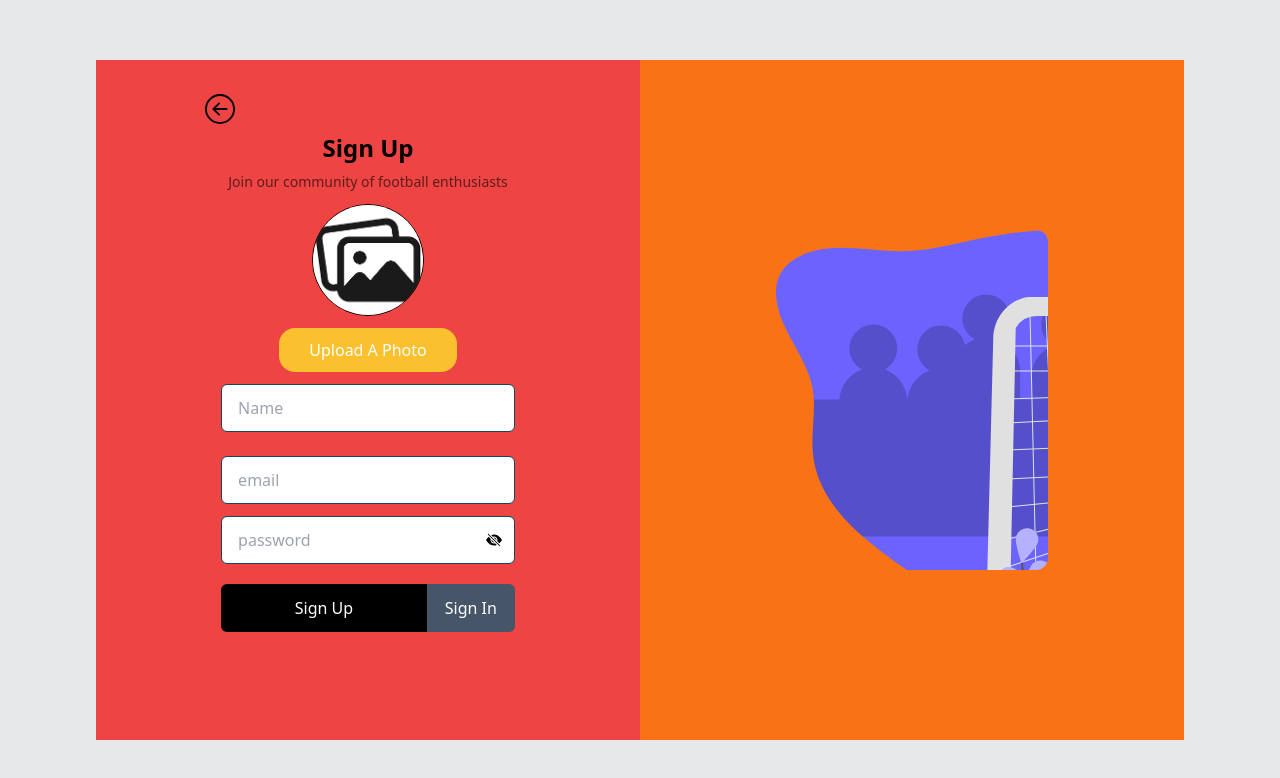
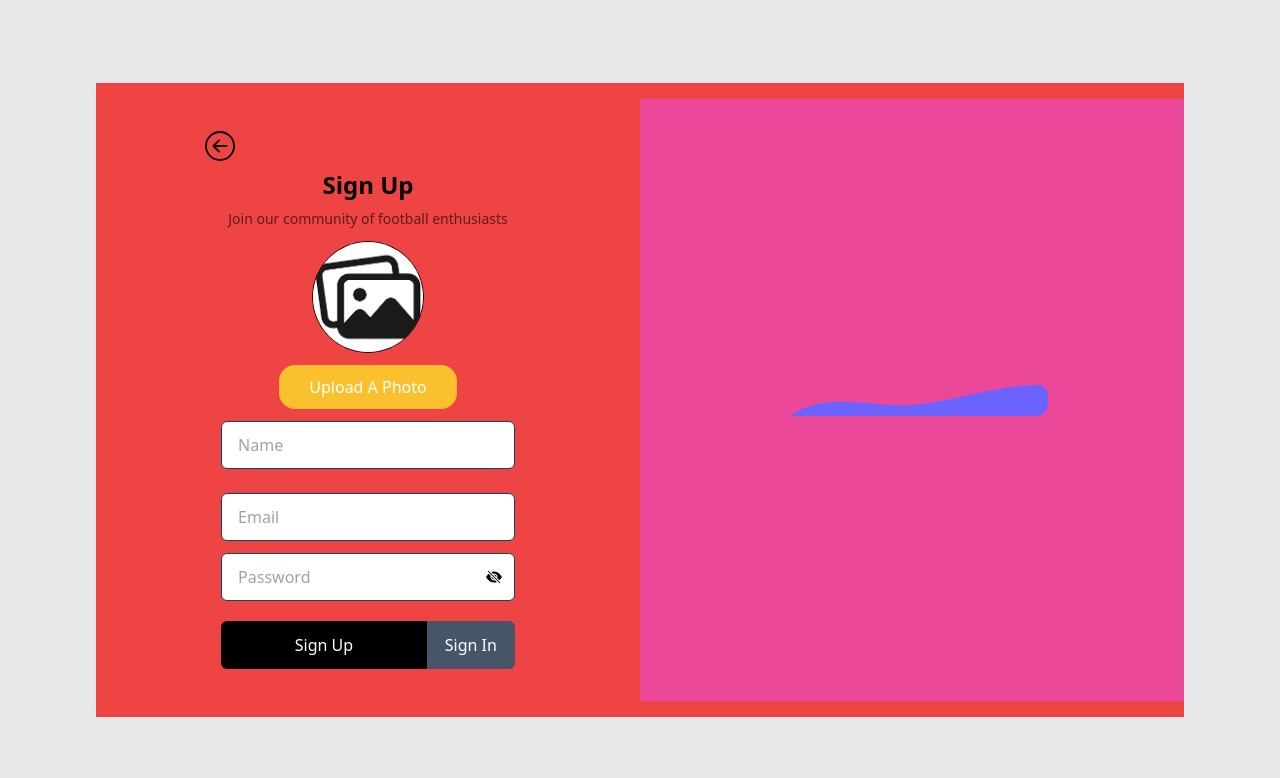
Before and after one commit to dev-sylv/Predict-Match-FE, a React (Vite) app: page /sign-up in a window 1280 px wide. Shown: the top 778 px of the page. Built offline with nearby package versions, Linux system fonts and the light colour scheme.

Commit message:
saving erros upates

```diff
--- a/src/pages/Auth/SignUp.tsx
+++ b/src/pages/Auth/SignUp.tsx
@@ -17,7 +17,7 @@ import { ReadNewUsers } from "../../Global/RecoilStateManagement";
 import Swal from "sweetalert2";
 
 const SignUp = () => {
-  const [show, setshow] = React.useState(false);
+  const [show, setshow] = React.useState(true);
 
   const toggleFn = () => {
     setshow(!show);
@@ -33,7 +33,7 @@ const SignUp = () => {
   const navigate = useNavigate();
   const goBack = () => {
     navigate(-1);
-  }; // navigate to prevoius page
+  }; // navigate to previous page
 
   const [image, setimage] = React.useState("");
   const [previewURl, setpreviewURl] = React.useState(
@@ -49,9 +49,9 @@ const SignUp = () => {
   // consuming data
   const schema = yup
     .object({
-      name: yup.string().required("field must be required"),
-      email: yup.string().required("field must be required"),
-      password: yup.string().required("field must be required"),
+      name: yup.string().required("Name must be required"),
+      email: yup.string().required("Please input an email"),
+      password: yup.string().required("Enter a strong password"),
     })
     .required();
   type formData = yup.InferType<typeof schema>;
@@ -67,15 +67,30 @@ const SignUp = () => {
     mutationKey: ["user"],
     mutationFn: registerUser,
 
+    // If successfull
     onSuccess: (data: any) => {
-      console.log("data", data);
+      console.log("data of new users: ", data);
       setUsers(data.data.data);
 
       Swal.fire({
         title: "User registered sucessfully",
-        html: "redirecting to login",
-        timer: 1000,
+        html: "Redirecting to email for OTP",
+        timer: 2000,
+        icon: "success",
         timerProgressBar: true,
+        willClose: () => {
+          navigate("/otp");
+        },
+      });
+    },
+
+    // If an error occured:
+    onError: (error: any) => {
+      Swal.fire({
+        title: "Couldn't create new user",
+        text: error?.response?.data?.message,
+        timer: 2000,
+        icon: "error",
       });
     },
   });
@@ -84,19 +99,14 @@ const SignUp = () => {
     posting.mutate(data);
   });
 
-  console.log("submit", posting);
-
-  console.log("setUsers to test", setUsers);
-
   return (
     <div className="w-full h-screen bg-[#E6E8EA] flex items-center justify-center">
-      <div className="w-[85%] h-[85%] bg-red-500 flex">
-        <div className="w-[50%] h-[100%] flex items-center justify-center">
-          <div className="w-[60%] h-[90%]  flex items-center flex-col">
+      <div className="w-[85%] pt-4 pb-4 bg-red-500 flex">
+        <div className="w-[50%] pt-4 pb-4 flex items-center justify-center">
+          <div className="w-[60%] pt-4 pb-4  flex items-center flex-col">
             <div
               onClick={goBack}
-              className="text-[30px] font-bold   cursor-pointer self-start"
-            >
+              className="text-[30px] font-bold   cursor-pointer self-start">
               <BsArrowLeftCircle />
             </div>
             <div className="flex items-center justify-center flex-col">
@@ -112,8 +122,7 @@ const SignUp = () => {
             />
             <label
               htmlFor="pix"
-              className="rounded-2xl cursor-pointer bg-[#fbc02d] py-[10px] px-[30px] text-white capitalize"
-            >
+              className="rounded-2xl cursor-pointer bg-[#fbc02d] py-[10px] px-[30px] text-white capitalize">
               <input
                 onChange={captureImage}
                 type="file"
@@ -129,48 +138,57 @@ const SignUp = () => {
               {...register("name")}
               placeholder="name"
             />
+            <p className="w-[90%] text-red capitalize">
+              {errors.name && errors.name.message}
+            </p>
+
             <input
-              className="w-[90%] h-12 m-3 pl-4  outline-1  outline-[#fbc02d] rounded-md  border border-[#10475a] "
+              className="w-[90%] h-12 m-3 pl-4  outline-1  outline-[#fbc02d] rounded-md  border border-[#10475a] capitalize"
               type="email"
               placeholder="email"
               {...register("email")}
             />
+            <p className="w-[90%] text-red capitalize">
+              {errors.email && errors.email.message}
+            </p>
+
             <div className="w-[90%] flex justify-center items-center outline-1  outline-[rgba(0,0,0,0.6)] rounded-md bg-white pl-1 border border-[#10475a]">
               <input
-                className="w-full h-full outline-none m-3 bg-transparent "
+                className="w-full h-full outline-none m-3 bg-transparent capitalize"
                 type={show ? "password" : "text"}
                 placeholder="password"
                 {...register("password")}
               />
+              <p className="w-[90%] text-red capitalize">
+                {errors.password && errors.password.message}
+              </p>
               {show ? (
                 <div onClick={toggleFn} className="mr-3 cursor-pointer">
-                  <BsFillEyeFill />
+                  <BsFillEyeSlashFill />
                 </div>
               ) : (
                 <div onClick={toggleFn} className="mr-3 cursor-pointer">
-                  <BsFillEyeSlashFill />
+                  <BsFillEyeFill />
                 </div>
               )}
             </div>
             <div className="w-[90%] flex justify-center items-center">
               <button
                 onClick={Submit}
-                className="h-12 mt-5 bg-black p-1 w-[70%] text-white capitalize font-medium rounded-l-md"
-              >
+                className="h-12 mt-5 bg-black p-1 w-[70%] text-white capitalize font-medium rounded-l-md">
                 sign up
               </button>
               <Link
                 className="h-12 mt-5 bg-slate-600 p-1 w-[30%] text-white capitalize font-medium rounded-r-md flex justify-center items-center"
-                to={"/login"}
-              >
+                to={"/login"}>
                 <button className="capitalize">sign in</button>
               </Link>
             </div>
           </div>
         </div>
 
-        <div className="w-[50%] h-[100%] flex items-center bg-orange-500 object-contain justify-center">
-          <div className="w-[50%] h-[50%] rounded-xl object-cover bg-awardsBG"></div>
+        <div className="w-[50%] pt-4 pb-4 flex items-center bg-pink-500 object-contain justify-center">
+          <div className="w-[50%] pt-4 pb-4 rounded-xl object-cover bg-awardsBG"></div>
         </div>
       </div>
     </div>
```
